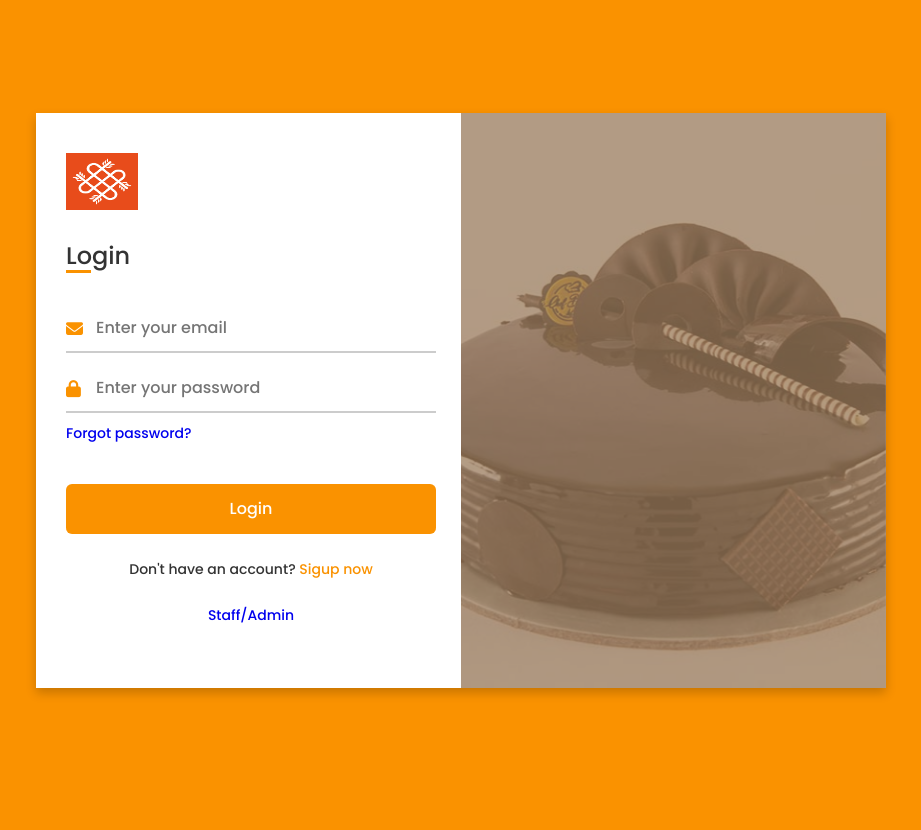
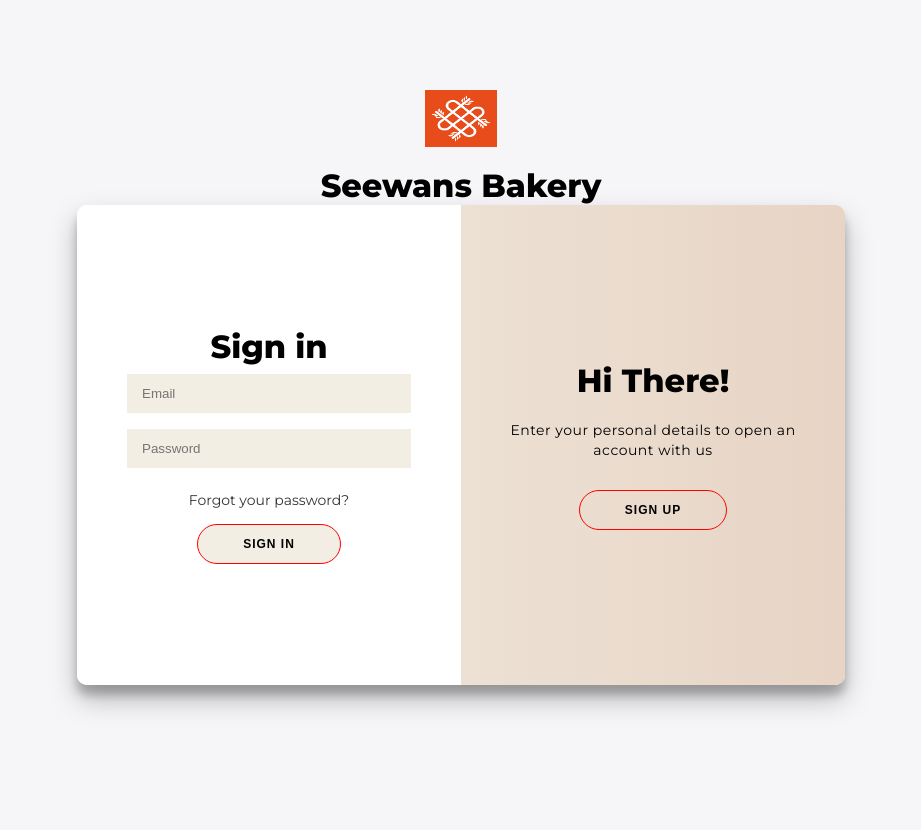
Before and after one commit to deepdalal20/BakeryManagementPHP, a PHP site: page /loreg.php in a window 1280 px wide. Shown: the whole page, without its empty margins (179-1100 px from the left). Before the commit the page ends 697 px from the top, so only its background shows below. Run offline with PHP 8.4, Linux system fonts and the light colour scheme; some libraries are stand-ins or nearby versions.

Commit message:
01/09/2022 (First)

```diff
--- a/loreg.php
+++ b/loreg.php
@@ -4,74 +4,61 @@
     <meta charset="UTF-8">
     <title> Login/Register </title>
     <link rel="stylesheet" href="style1.css">
-    <link rel="stylesheet" href="https://cdnjs.cloudflare.com/ajax/libs/font-awesome/5.15.3/css/all.min.css">
+    <link href="https://fonts.googleapis.com/css?family=Arvo" rel="stylesheet">
+	<link rel='stylesheet' href='https://cdnjs.cloudflare.com/ajax/libs/font-awesome/5.14.0/css/all.min.css'>
     <meta name="viewport" content="width=device-width, initial-scale=1.0">
    </head>
 <body>
-  <div class="container">
 <a href="index.php"> <img class="btn"  src="seewans.png" alt="" width="72" height="57"> </a>
-    <input type="checkbox" id="flip">
-    <div class="cover">
-      <div class="front">
-        <img src="royalch.jpeg" alt="">
-      </div>
-      <div class="back">
-        <img class="backImg" src="bakery8.png" alt="">
-      </div>
-    </div>
-    <div class="forms">
-        <div class="form-content">
-          <div class="login-form">
-            <div class="title">Login</div>
+<h1>Seewans Bakery</h1></h1>
+    <div class="container" id="container">
+	<div class="form-container sign-up-container">
 		<form action="cust.php">
-            <div class="input-boxes">
-              <div class="input-box">
-                <i class="fas fa-envelope"></i>
-                <input type="email" placeholder="Enter your email" required>
-              </div>
-              <div class="input-box">
-                <i class="fas fa-lock"></i>
-                <input type="password" placeholder="Enter your password" required>
-              </div>
-              <div class="text"><a href="#">Forgot password?</a></div>
-              <div class="button input-box">
-                <input type="submit" value="Login">
-              </div>
-              <div class="text sign-up-text">Don't have an account? <label for="flip">Sigup now</label></div>
-            </div>
-            <div class="text sign-up-text"><a href="admin.php">Staff/Admin</a></div>
+			<h1>Create Account</h1>
+			<input type="text" placeholder="Name" />
+			<input type="email" placeholder="Email" />
+			<input type="password" placeholder="Password" />
+			<button>Sign Up</button>
 		</form>
 	</div>
-        <div class="signup-form">
-          <div class="title">Signup</div>
+	<div class="form-container sign-in-container">
 		<form action="cust.php">
-            <div class="input-boxes">
-              <div class="input-box">
-                <i class="fas fa-user"></i>
-                <input type="text" placeholder="Enter your name" required>
+			<h1>Sign in</h1>
+			<input type="email" placeholder="Email" />
+			<input type="password" placeholder="Password" />
+			<a href="#">Forgot your password?</a>
+			<button>Sign In</button>
+		</form>
 	</div>
-              <div class="input-box">
-                <i class="fas fa-envelope"></i>
-                <input type="text" placeholder="Enter your email" required>
+	<div class="overlay-container">
+		<div class="overlay">
+			<div class="overlay-panel overlay-left">
+				<h1>Welcome Back!</h1>
+				<p>To keep connected with us please login with your personal details</p>
+				<button class="ghost" id="signIn">Sign In</button>
 			</div>
-              <div class="input-box">
-                <i class="fas fa-lock"></i>
-                <input type="password" placeholder="Enter your password" required>
-              </div>
-              <div class="input-box">
-                <i class="fas fa-envelope"></i>
-                <input type="text" placeholder="Enter your Mobile Number" required>
-              </div>
-              <div class="button input-box">
-                <input href="output.html" type="submit" value="Sumbit">
-              </div>
-              <div class="text sign-up-text">Already have an account? <label for="flip">Login now</label></div>
-            </div>
-      </form>
+			<div class="overlay-panel overlay-right">
+				<h1>Hi There!</h1>
+				<p>Enter your personal details to open an account with us</p>
+				<button class="ghost" id="signUp">Sign Up</button>
 			</div>
 		</div>
 	</div>
 </div>
+  <script src="script.js" charset="utf-8"></script>
+  <script>
+    const signUpButton = document.getElementById('signUp');
+    const signInButton = document.getElementById('signIn');
+    const container = document.getElementById('container');
+
+    signUpButton.addEventListener('click', () => {
+	  container.classList.add("right-panel-active");
+    });
+
+    signInButton.addEventListener('click', () => {
+  	container.classList.remove("right-panel-active");
+  });
+</script>
       <script src="https://kit.fontawesome.com/96531cd29f.js" crossorigin="anonymous"></script>
     <script src="https://cdn.jsdelivr.net/npm/bootstrap@5.1.3/dist/js/bootstrap.bundle.min.js" integrity="sha384-ka7Sk0Gln4gmtz2MlQnikT1wXgYsOg+OMhuP+IlRH9sENBO0LRn5q+8nbTov4+1p" crossorigin="anonymous">
     </script>
--- a/style1.css
+++ b/style1.css
@@ -1,192 +1,228 @@
-@import url('https://fonts.googleapis.com/css2?family=Poppins:wght@200;300;400;500;600;700&display=swap');
-*{
-  margin: 0;
-  padding: 0;
-  box-sizing: border-box;
-  font-family: "Poppins" , sans-serif;
-}
-body{
-  min-height: 100vh;
-  display: flex;
-  align-items: center;
-  justify-content: center;
-  background: #fa9200;
-  padding: 30px;
-}
-.container{
-  position: relative;
-  max-width: 850px;
-  width: 100%;
-  background: #fff;
-  padding: 40px 30px;
-  box-shadow: 0 5px 10px rgba(0,0,0,0.2);
-  perspective: 2700px;
-}
-.container .cover{
-  position: absolute;
-  top: 0;
-  left: 50%;
-  height: 100%;
-  width: 50%;
-  z-index: 98;
-  transition: all 1s ease;
-  transform-origin: left;
-  transform-style: preserve-3d;
-}
-.container .cover::before{
-  content: '';
-  position: absolute;
-  height: 100%;
-  width: 100%;
-  background: #9a7c5c;
-  opacity: 0.5;
-  z-index: 100;
-}
-.container .cover::after{
-  content: '';
-  position: absolute;
-  height: 100%;
-  width: 100%;
-  background: #9a7c5c;
-  opacity: 0.5;
-  z-index: 100;
-  transform: rotateY(180deg);
-}
-.container #flip:checked ~ .cover{
-  transform: rotateY(-180deg);
-}
-.container .cover img{
-  position: absolute;
-  height: 100%;
-  width: 100%;
-  object-fit: cover;
-  z-index: 12;
-  backface-visibility: hidden;
-}
-.container .cover .back .backImg{
-  transform: rotateY(180deg);
-  transform: rotateY(180deg);
+@import url('https://fonts.googleapis.com/css?family=Montserrat:400,800');
+
+* {
+	box-sizing: border-box;
 }
 
-.container .forms{
-  height: 100%;
-  width: 100%;
-  background: #fff;
+body {
+	background: #f6f5f7;
+	display: flex;
+	justify-content: center;
+	align-items: center;
+	flex-direction: column;
+	font-family: 'Montserrat', sans-serif;
+	height: 100vh;
+	margin: -20px 0 50px;
 }
-.container .form-content{
-  display: flex;
-  align-items: center;
-  justify-content: space-between;
+
+h1 {
+	font-weight: bold;
+	margin: 0;
 }
-.form-content .login-form,
-.form-content .signup-form{
-  width: calc(100% / 2 - 25px);
+
+h2 {
+	text-align: center;
 }
-.forms .form-content .title{
-  position: relative;
-  font-size: 24px;
-  font-weight: 500;
-  color: #333;
+
+p {
+	font-size: 14px;
+	font-weight: 100;
+	line-height: 20px;
+	letter-spacing: 0.5px;
+	margin: 20px 0 30px;
 }
-.forms .form-content .title:before{
-  content: '';
-  position: absolute;
-  left: 0;
-  bottom: 0;
-  height: 3px;
-  width: 25px;
-  background: #fa9200;
+
+span {
+	font-size: 12px;
 }
-.forms .signup-form  .title:before{
-  width: 20px;
+
+a {
+	color: #333;
+	font-size: 14px;
+	text-decoration: none;
+	margin: 15px 0;
 }
-.forms .form-content .input-boxes{
-  margin-top: 30px;
+
+button {
+	border-radius: 20px;
+	border: 1px solid #F2eee3;
+	background-color: #F2eee3;
+	color: black;
+	font-size: 12px;
+	font-weight: bold;
+	padding: 12px 45px;
+	letter-spacing: 1px;
+	text-transform: uppercase;
+	transition: transform 80ms ease-in;
+	border-color: red;
 }
-.forms .form-content .input-box{
-  display: flex;
-  align-items: center;
-  height: 50px;
-  width: 100%;
-  margin: 10px 0;
-  position: relative;
+
+button:active {
+	transform: scale(0.95);
 }
-.form-content .input-box input{
-  height: 100%;
-  width: 100%;
-  outline: none;
-  border: none;
-  padding: 0 30px;
-  font-size: 16px;
-  font-weight: 500;
-  border-bottom: 2px solid rgba(0,0,0,0.2);
-  transition: all 0.3s ease;
+
+button:focus {
+	outline: none;
 }
-.form-content .input-box input:focus,
-.form-content .input-box input:valid{
-  border-color: #fa9200;
+
+button.ghost {
+	background-color: transparent;
+	border-color: red;
 }
-.form-content .input-box i{
-  position: absolute;
-  color: #fa9200;
-  font-size: 17px;
+
+form {
+	background-color: #FFFFFF;
+	display: flex;
+	align-items: center;
+	justify-content: center;
+	flex-direction: column;
+	padding: 0 50px;
+	height: 100%;
+	text-align: center;
 }
-.forms .form-content .text{
-  font-size: 14px;
-  font-weight: 500;
-  color: #333;
+
+input {
+	background-color: #f2eee3;
+	border: none;
+	padding: 12px 15px;
+	margin: 8px 0;
+	width: 100%;
 }
-.forms .form-content .text a{
-  text-decoration: none;
+
+.container {
+	background-color: #fff;
+	border-radius: 10px;
+  	box-shadow: 0 14px 28px rgba(0,0,0,0.25),
+			0 10px 10px rgba(0,0,0,0.22);
+	position: relative;
+	overflow: hidden;
+	width: 768px;
+	max-width: 100%;
+	min-height: 480px;
 }
-.forms .form-content .text a:hover{
-  text-decoration: underline;
+
+.form-container {
+	position: absolute;
+	top: 0;
+	height: 100%;
+	transition: all 0.6s ease-in-out;
 }
-.forms .form-content .button{
-  color: #fff;
-  margin-top: 40px;
+
+.sign-in-container {
+	left: 0;
+	width: 50%;
+	z-index: 2;
 }
-.forms .form-content .button input{
-  color: #fff;
-  background: #fa9200;
-  border-radius: 6px;
-  padding: 0;
-  cursor: pointer;
-  transition: all 0.4s ease;
+
+.container.right-panel-active .sign-in-container {
+	transform: translateX(100%);
 }
-.forms .form-content .button input:hover{
-  background: #fa9200;
+
+.sign-up-container {
+	left: 0;
+	width: 50%;
+	opacity: 0;
+	z-index: 1;
 }
-.forms .form-content label{
-  color: #fa9200;
-  cursor: pointer;
+
+.container.right-panel-active .sign-up-container {
+	transform: translateX(100%);
+	opacity: 1;
+	z-index: 5;
+	animation: show 0.6s;
 }
-.forms .form-content label:hover{
-  text-decoration: underline;
+
+@keyframes show {
+	0%, 49.99% {
+		opacity: 0;
+		z-index: 1;
+	}
+
+	50%, 100% {
+		opacity: 1;
+		z-index: 5;
+	}
 }
-.forms .form-content .login-text,
-.forms .form-content .sign-up-text{
-  text-align: center;
-  margin-top: 25px;
+
+.overlay-container {
+	position: absolute;
+	top: 0;
+	left: 50%;
+	width: 50%;
+	height: 100%;
+	overflow: hidden;
+	transition: transform 0.6s ease-in-out;
+	z-index: 100;
 }
-.container #flip{
-  display: none;
+
+.container.right-panel-active .overlay-container{
+	transform: translateX(-100%);
 }
-@media (max-width: 730px) {
-  .container .cover{
-    display: none;
-  }
-  .form-content .login-form,
-  .form-content .signup-form{
-    width: 100%;
-  }
-  .form-content .signup-form{
-    display: none;
-  }
-  .container #flip:checked ~ .forms .signup-form{
-    display: block;
-  }
-  .container #flip:checked ~ .forms .login-form{
-    display: none;
-  }
+
+.overlay {
+	background: #F2eee3;
+	background: -webkit-linear-gradient(to right, #F2eee3, #e7d4c5);
+	background: linear-gradient(to right, #F2eee3, #e7d4c5);
+	background-repeat: no-repeat;
+	background-size: cover;
+	background-position: 0 0;
+	color: black;
+	position: relative;
+	left: -100%;
+	height: 100%;
+	width: 200%;
+  	transform: translateX(0);
+	transition: transform 0.6s ease-in-out;
 }
+
+.container.right-panel-active .overlay {
+  	transform: translateX(50%);
+}
+
+.overlay-panel {
+	position: absolute;
+	display: flex;
+	align-items: center;
+	justify-content: center;
+	flex-direction: column;
+	padding: 0 40px;
+	text-align: center;
+	top: 0;
+	height: 100%;
+	width: 50%;
+	transform: translateX(0);
+	transition: transform 0.6s ease-in-out;
+}
+
+.overlay-left {
+	transform: translateX(-20%);
+}
+
+.container.right-panel-active .overlay-left {
+	transform: translateX(0);
+}
+
+.overlay-right {
+	right: 0;
+	transform: translateX(0);
+}
+
+.container.right-panel-active .overlay-right {
+	transform: translateX(20%);
+}
+
+.social-container {
+	margin: 20px 0;
+}
+
+.social-container a {
+	border: 1px solid red;
+	border-radius: 50%;
+	display: inline-flex;
+	justify-content: center;
+	align-items: center;
+	margin: 0 5px;
+	height: 40px;
+	width: 40px;
+	background: #f2eee3;
+}
```
Lines whose indentation alone changed are shown as unchanged.
